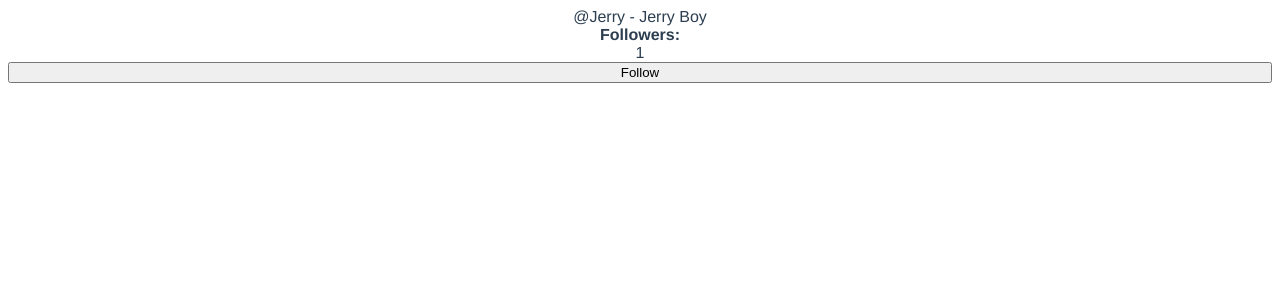
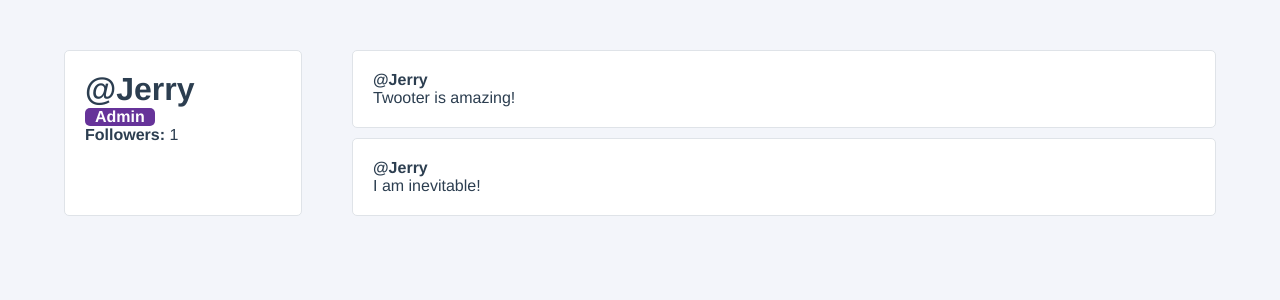
Before and after one commit to JeremiahKoeiman/vue-twotter, a Vue app: page / in a window 1280 px wide. Shown: the top 300 px of the page. Built offline with nearby package versions, Linux system fonts and the light colour scheme.

Commit message:
Part 4: Template Conditionals, Loops & Events

```diff
--- a/src/App.vue
+++ b/src/App.vue
@@ -1,61 +1,31 @@
 <template>
   <div id="app">
-    @{{ user.username }} - {{ fullName }}
-    <strong>Followers: </strong> {{ followers }}
-    <button @click="followUser">
-      Follow
-    </button>
+    <UserProfile/>
   </div>
 </template>
 
 <script>
+import UserProfile from "./components/UserProfile";
 
 export default {
   name: 'App',
-  data () {
-    return {
-      followers: 0,
-      user: {
-        id: 1,
-        username: 'Jerry',
-        firstName: 'Jerry',
-        lastName: 'Boy',
-        email: 'jerryboy@gmail.com',
-        isAdmin: true
-      }
-    }
-  },
-  watch: {
-    followers(newFollowerCount, oldFollowerCount) {
-      if (oldFollowerCount < newFollowerCount) {
-        console.log(`${this.user.username} has gained a follower!`)
-      }
-    }
-  },
-  computed: {
-    fullName() {
-      return `${this.user.firstName} ${this.user.lastName}`
-    }
-  },
-  methods: {
-    followUser() {
-      this.followers++
-    }
-  },
-  mounted() {
-    this.followUser()
-  }
+  components: { UserProfile }
 }
 </script>
 
 <style>
+* {
+  margin: 0;
+  padding: 0;
+}
+
+
 #app {
   font-family: Avenir, Helvetica, Arial, sans-serif;
   -webkit-font-smoothing: antialiased;
   -moz-osx-font-smoothing: grayscale;
   color: #2c3e50;
-  display: flex;
-  flex-direction: column;
-  text-align: center;
+  min-height: 100vh;
+  background-color: #F3F5FA;
 }
 </style>
--- /dev/null
+++ b/src/components/TwootItem.vue
@@ -0,0 +1,54 @@
+<template>
+  <div class="twoot-item" @click="favoriteTwoot(twoot.id)">
+    <div class="user-profile__twoot">
+      <div class="twoot-item__user">
+        @{{ username }}
+      </div>
+      <div class="twoot-item__content">
+        {{ twoot.content }}
+      </div>
+    </div>
+  </div>
+</template>
+
+<script>
+export default {
+  name: "TwootItem",
+  props: {
+    username: {
+      type: String,
+      required: true
+    },
+    twoot: {
+      type: Object,
+      required: true
+    }
+  },
+  methods: {
+    favoriteTwoot(id) {
+      this.$emit('favorite', id)
+    }
+  }
+}
+</script>
+
+<style scoped>
+.twoot-item {
+  padding: 20px;
+  background-color: white;
+  border-radius: 5px;
+  border: 1px solid #DFE3E8;
+  box-sizing: border-box;
+  transition: all 0.25s ease;
+}
+
+.twoot-item:hover {
+  cursor: pointer;
+  transform: scale(1.1, 1.1);
+}
+
+.twoot-item__user {
+  font-weight: bold;
+}
+
+</style>
--- /dev/null
+++ b/src/components/UserProfile.vue
@@ -0,0 +1,114 @@
+<template>
+  <div class="user-profile">
+    <div class="user-profile__user-panel">
+      <h1 class="user-profile__user-name">@{{ user.username }}</h1>
+      <div class="user-profile__admin-badge" v-if="user.isAdmin">
+        Admin
+      </div>
+      <div class="user-profile__follower-count">
+        <strong>Followers: </strong> {{ followers }}
+      </div>
+    </div>
+    <div class="user-profile__twoots-wrapper">
+      <TwootItem v-for="twoot in user.twoots"
+                 :key="twoot.id"
+                 :username="user.username"
+                 :twoot="twoot"
+                 @favorite="toggleFavorite"
+      />
+    </div>
+  </div>
+</template>
+
+<script>
+import TwootItem from "./TwootItem"
+
+export default {
+  name: 'UserProfile',
+  components: {
+    TwootItem
+  },
+  data () {
+    return {
+      followers: 0,
+      user: {
+        id: 1,
+        username: 'Jerry',
+        firstName: 'Jerry',
+        lastName: 'Boy',
+        email: 'jerryboy@gmail.com',
+        isAdmin: true,
+        twoots: [
+          {
+            id: 1,
+            content: 'Twooter is amazing!'
+          },
+          {
+            id: 2,
+            content: 'I am inevitable!'
+          }
+        ]
+      }
+    }
+  },
+  watch: {
+    followers(newFollowerCount, oldFollowerCount) {
+      if (oldFollowerCount < newFollowerCount) {
+        console.log(`${this.user.username} has gained a follower!`)
+      }
+    }
+  },
+  computed: {
+    fullName() {
+      return `${this.user.firstName} ${this.user.lastName}`
+    }
+  },
+  methods: {
+    followUser() {
+      this.followers++
+    },
+    toggleFavorite(id) {
+      console.log(`Favourited Twoot #${id}`)
+    }
+  },
+  mounted() {
+    this.followUser()
+  }
+}
+</script>
+
+<style scoped>
+.user-profile {
+  display: grid;
+  grid-template-columns: 1fr 3fr;
+  padding: 50px 5%;
+}
+
+.user-profile__user-panel {
+  display: flex;
+  flex-direction: column;
+  margin-right: 50px;
+  padding: 20px;
+  background-color: white;
+  border-radius: 5px;
+  border: 1px solid #DFE3E8;
+}
+
+.user-profile__admin-badge {
+  background-color: rebeccapurple;
+  color: white;
+  border-radius: 5px;
+  margin-right: auto;
+  padding: 0 10px;
+  font-weight: bold;
+}
+
+h1 {
+  margin: 0;
+}
+
+.user-profile__twoots-wrapper {
+  display: grid;
+  grid-gap: 10px;
+}
+</style>
```
